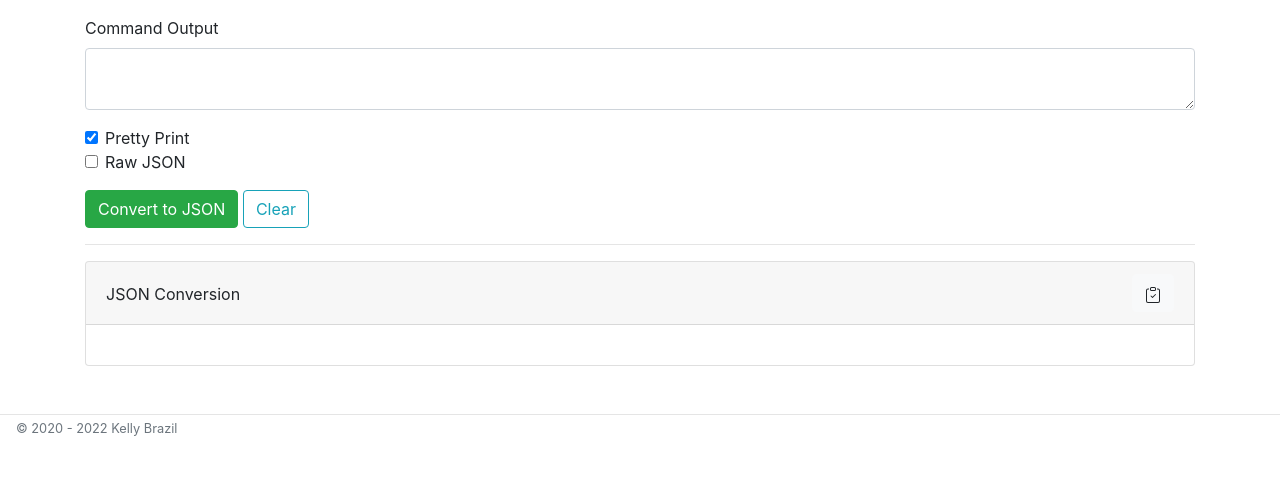
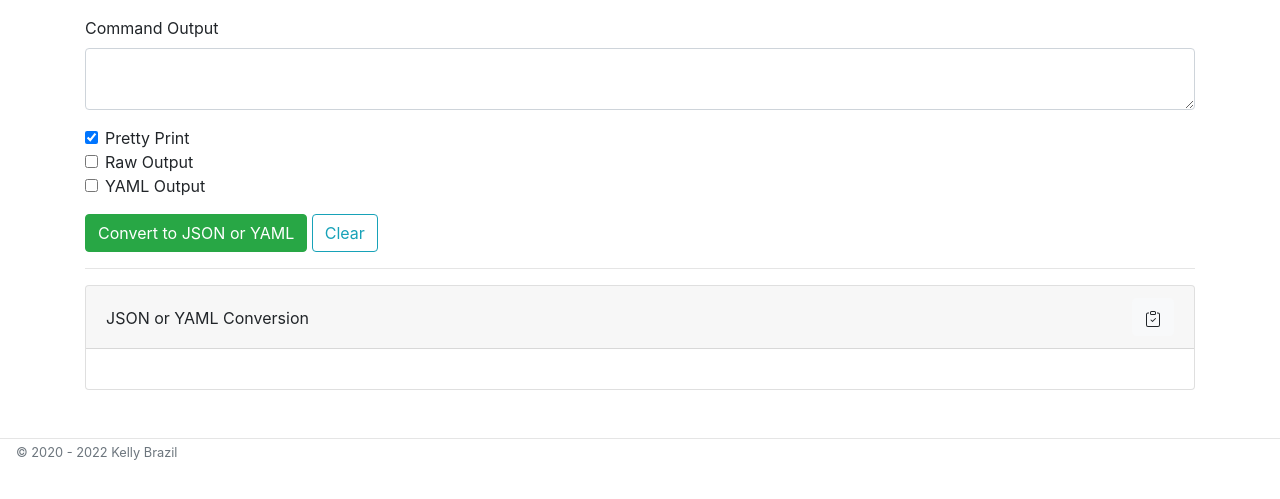
Before and after one commit to kellyjonbrazil/jc-web, a Flask app: page / in a window 1280 px wide. Shown: the part 142-641 px from the top of the page. Run offline with Flask 2, Linux system fonts and the light colour scheme; some libraries are stand-ins or nearby versions.

Commit message:
add YAML output option

```diff
--- a/app.py
+++ b/app.py
@@ -1,12 +1,15 @@
 #!/usr/bin/env python3
 # -*- coding: utf-8 -*-
 
+import io
 import sys
 import os
 import json
 import mistune
+from ruamel.yaml import YAML
 from pygments import highlight
-from pygments.lexers import JsonLexer, get_lexer_by_name
+from pygments.lexers import get_lexer_by_name
+from pygments.lexers.data import JsonLexer, YamlLexer
 from pygments.formatters import HtmlFormatter
 from flask import Flask, render_template, flash
 from flask_wtf import FlaskForm
@@ -25,6 +28,13 @@ if os.getenv('APP_KEY'):
 else:
     app.config['SECRET_KEY'] = 'deadbeef'
     print('Using development key', file=sys.stderr)
+
+# Configure YAML output options
+yaml = YAML()
+yaml.default_flow_style = False
+yaml.explicit_start = True
+yaml.allow_unicode = True
+yaml.encoding = 'utf-8'
 
 
 class HighlightRenderer(mistune.HTMLRenderer):
@@ -45,13 +55,15 @@ class HighlightRenderer(mistune.HTMLRenderer):
 @app.route('/', methods=('GET', 'POST'))
 def home():
     form = MyInput()
+    output_str = ''
     output = ''
+
     if form.validate_on_submit():
         try:
-            output = parse(form.command_parser.data,
+            out_dict = parse(form.command_parser.data,
                            form.command_output.data,
                            quiet=True,
-                           raw=form.raw_json.data)
+                           raw=form.raw_output.data)
         except Exception:
             flash('jc was unable to parse the content. Did you use the correct parser?', 'danger')
             return render_template('home.html',
@@ -60,11 +72,19 @@ def home():
                                    form=form,
                                    output=output)
 
-        if form.pretty_print.data:
-            output = json.dumps(output, indent=2)
+        if form.yaml_output.data:
+            y_string_buf = io.BytesIO()
+            yaml.dump(out_dict, y_string_buf)
+            output_str = y_string_buf.getvalue().decode('utf-8')[:-1]
+            output = highlight(output_str, YamlLexer(), HtmlFormatter(noclasses=True))
+
+        elif form.pretty_print.data:
+            output_str = json.dumps(out_dict, indent=2)
+            output = highlight(output_str, JsonLexer(), HtmlFormatter(noclasses=True))
+
         else:
-            output = json.dumps(output)
-        output = highlight(output, JsonLexer(), HtmlFormatter(noclasses=True))
+            output_str = json.dumps(out_dict)
+            output = highlight(output_str, JsonLexer(), HtmlFormatter(noclasses=True))
 
     return render_template('home.html',
                            title=TITLE,
@@ -100,9 +120,10 @@ class MyInput(FlaskForm):
     command_parser = SelectField('Parser', choices=standard_parser_mod_list())
     command_output = TextAreaField('Command Output')
     pretty_print = BooleanField('Pretty Print', default='checked')
-    raw_json = BooleanField('Raw JSON')
+    raw_output = BooleanField('Raw Output')
+    yaml_output = BooleanField('YAML Output')
     parserdoc = SubmitField('Get Parser Documentation')
-    submit = SubmitField('Convert to JSON')
+    submit = SubmitField('Convert to JSON or YAML')
 
 
 if __name__ == '__main__':
--- a/templates/home.html
+++ b/templates/home.html
@@ -28,7 +28,10 @@
       {{ form.pretty_print(class="form-check-input") }} {{ form.pretty_print.label(class="form-check-label") }}
     </div>
     <div class="form-check">
-      {{ form.raw_json(class="form-check-input mb-3") }} {{ form.raw_json.label(class="form-check-label mb-3") }}
+      {{ form.raw_output(class="form-check-input") }} {{ form.raw_output.label(class="form-check-label") }}
+    </div>
+    <div class="form-check">
+      {{ form.yaml_output(class="form-check-input mb-3") }} {{ form.yaml_output.label(class="form-check-label mb-3") }}
     </div>
     <div class="form-group">
       {{ form.submit(class="btn btn-success") }}  <a class="btn btn-outline-info" href="{{ url_for('home') }}">Clear</a>
@@ -38,7 +41,7 @@
   <hr>
   <div class="card">
     <div class="card-header d-flex justify-content-between">
-      <div class="pt-2">JSON Conversion</div>
+      <div class="pt-2">JSON or YAML Conversion</div>
         <button type="button" data-clipboard-action="copy" data-clipboard-target="#result" class="btn btn-light">
           <svg width="1em" height="1em" viewBox="0 0 16 16" fill="currentColor" xmlns="http://www.w3.org/2000/svg">
             <path fill-rule="evenodd" d="M4 1.5H3a2 2 0 0 0-2 2V14a2 2 0 0 0 2 2h10a2 2 0 0 0 2-2V3.5a2 2 0 0 0-2-2h-1v1h1a1 1 0 0 1 1 1V14a1 1 0 0 1-1 1H3a1 1 0 0 1-1-1V3.5a1 1 0 0 1 1-1h1v-1z"/>
--- a/templates/includes/_navbar.html
+++ b/templates/includes/_navbar.html
@@ -25,10 +25,11 @@
         </button>
       </div>
       <div class="modal-body">
-        <p class="card-text"><strong>Parser:</strong> Select the correct parser for the command or file output you would like to convert to JSON. See the <a href="https://kellyjonbrazil.github.io/jc/#parsers">parser documentation</a> for more information on each parser.
-        <p class="card-text"><strong>Command Output:</strong> Copy/Paste the command or file output you would like converted to JSON.
+        <p class="card-text"><strong>Parser:</strong> Select the correct parser for the command or file output you would like to convert to JSON or YAML. See the <a href="https://kellyjonbrazil.github.io/jc/#parsers">parser documentation</a> for more information on each parser.
+        <p class="card-text"><strong>Command Output:</strong> Copy/Paste the command or file output you would like converted to JSON or YAML.
         <p class="card-text"><strong>Pretty Print:</strong> If checked, formats the JSON result with indentation. Otherwise, the resulting JSON will be printed on a single line.
-        <p class="card-text"><strong>Raw JSON:</strong> If checked, outputs pre-processed data.
+        <p class="card-text"><strong>Raw Output:</strong> If checked, outputs pre-processed data.
+        <p class="card-text"><strong>YAML Output:</strong> If checked, outputs YAML instead of JSON.
       </div>
     </div>
   </div>
@@ -45,7 +46,7 @@
       </div>
       <div class="modal-body">
         <p class="card-text"><strong>Welcome to the jc demo web app!</strong>
-        <p class="card-text">jc is a command-line utility and Python library that converts the output of many commands and file-types to JSON for easier parsing in scripts.
+        <p class="card-text">jc is a command-line utility and Python library that converts the output of many commands and file-types to JSON or YAML for easier parsing in scripts.
         <p class="card-text">jc is hand-crafted with love by Kelly Brazil.
         <p class="card-text">This web app is based on jc version <strong>{{ jc_version }}</strong>.
         <p class="card-text">For more information, please see the jc project <a href="https://github.com/kellyjonbrazil/jc">github site</a>.
```
